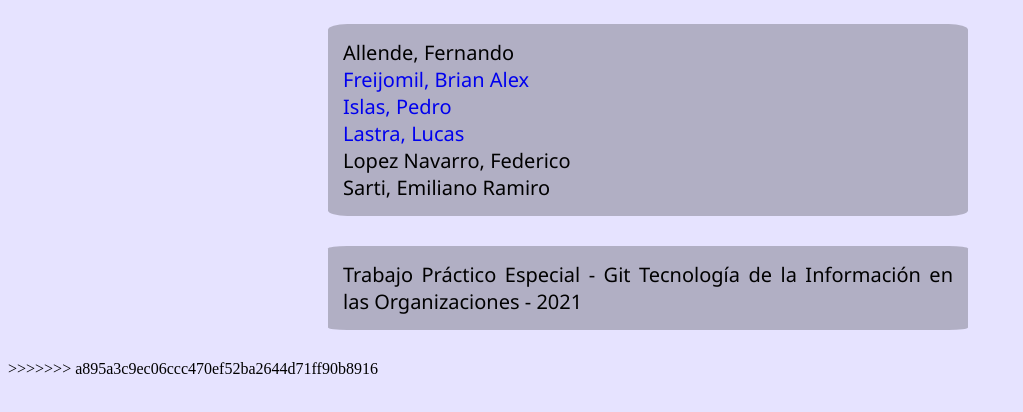
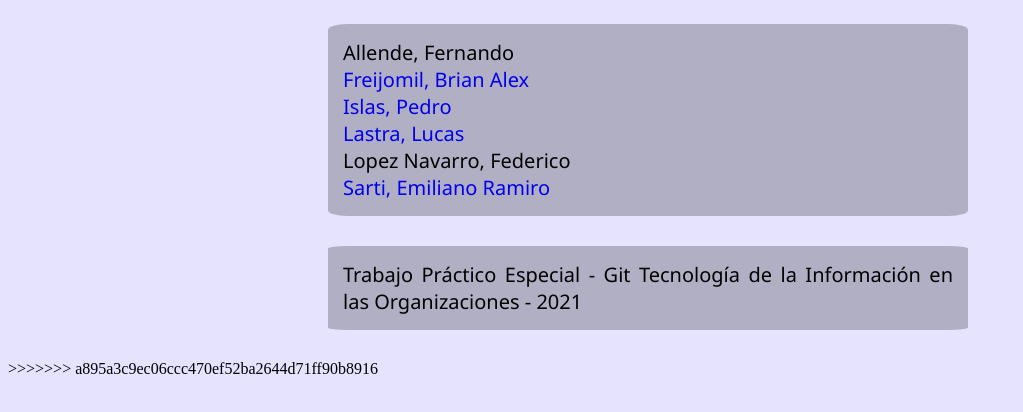
Before and after one commit to LucasLastra/TIO-TPE-2021, a plain HTML site: page index.html in a window 1280 px wide. Shown: the part 342-754 px from the top of the page, without its empty margins (0-1023 px from the left). Drawn offline with Linux system fonts and the light colour scheme.

Commit message:
Se modifico una linea del menu de index.html

```diff
--- a/index.html
+++ b/index.html
@@ -24,7 +24,7 @@
             <a href="Biografias/PedoIslas.html"><li>Islas, Pedro</li></a>
             <a href="Biografias/lucas-lastra.html"><li>Lastra, Lucas</li></a>
             <li>Lopez Navarro, Federico</li>
-            <li>Sarti, Emiliano Ramiro</li>
+            <a href="Biografias/emiliano-ramiro.html"><li>Sarti, Emiliano Ramiro</li></a>
         </ul>
     </header>
     <footer>
```
